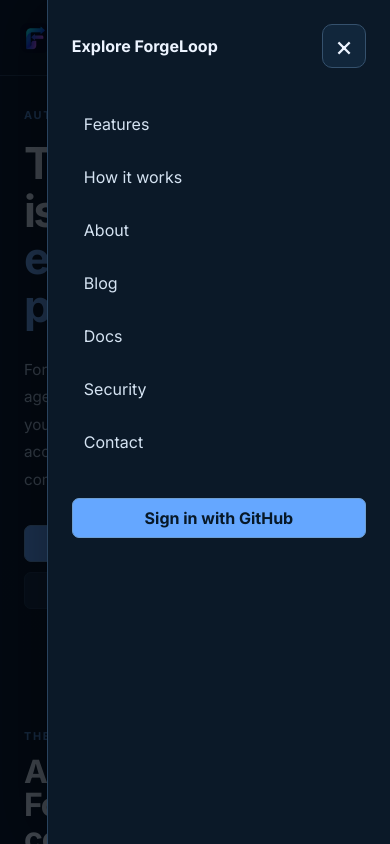
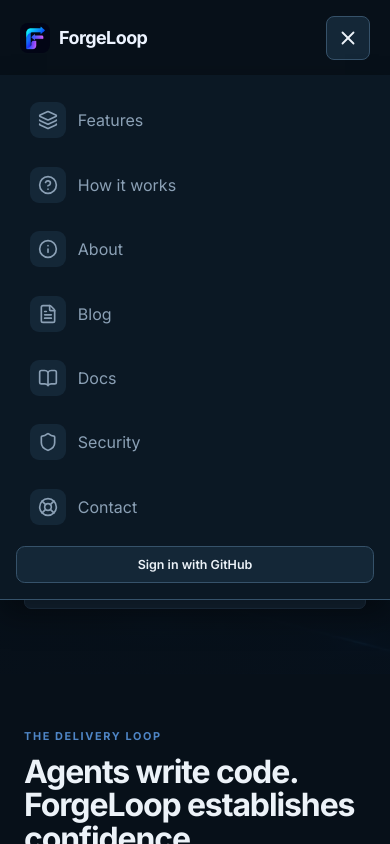
Before and after one commit to JRH89/ForgeLoop, a React (Vite) app in the folder frontend/: page / in a window 390 px wide. Both pictures are taken after a click on the button "Open navigation". Shown: the top 844 px of the page. Built offline with nearby package versions, Linux system fonts and the light colour scheme.

Commit message:
feat(web): match mobile navigation to console dropdown

```diff
--- a/frontend/src/public/PublicLayout.tsx
+++ b/frontend/src/public/PublicLayout.tsx
@@ -2,19 +2,20 @@
 const favicon='/icons/icon-192.png';
 import { REPOSITORY } from './content';
 import { heroStyle } from './heroes';
+import { BookOpen, CircleHelp, FileText, Info, Layers, LifeBuoy, Menu, Shield, X } from 'lucide-react';
 
 const links = [['Features','/features'],['How it works','/how-it-works'],['About','/about'],['Blog','/blog'],['Docs','/docs']];
+const mobileIcons = [Layers, CircleHelp, Info, FileText, BookOpen, Shield, LifeBuoy];
 export function PublicHeader() {
   return <header className="landing-nav public-nav">
     <a className="brand" href="/" aria-label="ForgeLoop home"><img src={favicon} width="30" height="30" alt=""/><strong>ForgeLoop</strong></a>
     <nav aria-label="Main navigation">{links.map(([label,path])=><a key={path} href={path}>{label}</a>)}</nav>
     <a className="primary" href="/oauth2/authorization/github">Sign in with GitHub</a>
-    <button className="menu-toggle" type="button" aria-label="Open navigation" aria-expanded="false" aria-controls="mobile-menu" hidden><span/><span/><span/></button>
-    <dialog id="mobile-menu" className="mobile-drawer" aria-labelledby="mobile-menu-title">
-      <div className="drawer-heading"><strong id="mobile-menu-title">Explore ForgeLoop</strong><button type="button" className="menu-close" aria-label="Close navigation">×</button></div>
-      <nav aria-label="Mobile navigation">{[...links,['Security','/security'],['Contact','/contact']].map(([label,path])=><a key={path} href={path}>{label}</a>)}</nav>
-      <a className="primary" href="/oauth2/authorization/github">Sign in with GitHub</a>
-    </dialog>
+    <button className="menu-toggle" type="button" aria-label="Open navigation" aria-expanded="false" aria-controls="mobile-menu" hidden><Menu className="menu-open-icon" size={22} aria-hidden="true"/><X className="menu-close-icon" size={22} aria-hidden="true"/></button>
+    <div id="mobile-menu" className="mobile-dropdown" inert aria-hidden="true">
+      <nav aria-label="Mobile navigation">{[...links,['Security','/security'],['Contact','/contact']].map(([label,path],index)=>{const Icon=mobileIcons[index];return <a key={path} href={path}><span className="menu-link-icon"><Icon size={20} aria-hidden="true"/></span>{label}</a>;})}</nav>
+      <a className="mobile-signin" href="/oauth2/authorization/github">Sign in with GitHub</a>
+    </div>
     <noscript><nav aria-label="Mobile navigation">{links.map(([label,path])=><a key={path} href={path}>{label}</a>)}</nav></noscript>
   </header>;
 }
--- a/frontend/src/public/navigation.ts
+++ b/frontend/src/public/navigation.ts
@@ -1,51 +1,38 @@
-/** Enhance static HTML without loading React or the authenticated console. */
+/** Enhance static HTML with the console's non-modal dropdown interaction. */
 export function initializeNavigation() {
   const toggle = document.querySelector<HTMLButtonElement>('.menu-toggle');
-  const drawer = document.querySelector<HTMLDialogElement>('.mobile-drawer');
-  if (!toggle || !drawer || toggle.dataset.ready) return;
+  const panel = document.querySelector<HTMLElement>('.mobile-dropdown');
+  if (!toggle || !panel || toggle.dataset.ready) return;
   toggle.dataset.ready = 'true';
   toggle.hidden = false;
-  let closing = false;
-  let previousOverflow = '';
-  const close = () => {
-    if (!drawer.open || closing) return;
-    closing = true;
-    drawer.classList.remove('is-open');
-    // Keep the native modal/focus trap active until the exit transition completes.
-    window.setTimeout(() => {
-      // Restore synchronously: the native close event is queued and can arrive
-      // after a fast reopen, otherwise capturing 'hidden' as the prior state.
-      toggle.setAttribute('aria-expanded', 'false');
-      document.documentElement.style.overflow = previousOverflow;
-      drawer.close();
-      closing = false;
-      toggle.focus();
-    }, matchMedia('(prefers-reduced-motion: reduce)').matches ? 0 : 260);
+  let open = false;
+  const setOpen = (value: boolean, restoreFocus = false) => {
+    open = value;
+    panel.classList.toggle('is-open', open);
+    panel.inert = !open;
+    panel.setAttribute('aria-hidden', String(!open));
+    toggle.setAttribute('aria-expanded', String(open));
+    toggle.setAttribute('aria-label', open ? 'Close navigation' : 'Open navigation');
+    if (restoreFocus) toggle.focus();
   };
-  toggle.addEventListener('click', () => {
-    if (drawer.open) return;
-    previousOverflow = document.documentElement.style.overflow;
-    document.documentElement.style.overflow = 'hidden';
-    drawer.showModal();
-    toggle.setAttribute('aria-expanded', 'true');
-    requestAnimationFrame(() => requestAnimationFrame(() => {
-      if (drawer.open && !closing) drawer.classList.add('is-open');
-    }));
+  toggle.addEventListener('click', () => setOpen(!open));
+  document.addEventListener('keydown', event => {
+    if (open && event.key === 'Escape') setOpen(false, true);
   });
-  drawer.querySelector('.menu-close')?.addEventListener('click', close);
-  drawer.addEventListener('cancel', event => { event.preventDefault(); close(); });
-  drawer.addEventListener('keydown', event => {
-    if (event.key !== 'Tab') return;
-    const items = Array.from(drawer.querySelectorAll<HTMLElement>('button, a[href]'));
-    const first = items[0];
-    const last = items[items.length - 1];
-    if (event.shiftKey && document.activeElement === first) {
-      event.preventDefault(); last.focus();
-    } else if (!event.shiftKey && document.activeElement === last) {
-      event.preventDefault(); first.focus();
-    }
+  document.addEventListener('pointerdown', event => {
+    if (open && event.target instanceof Node && !panel.contains(event.target) && !toggle.contains(event.target)) setOpen(false);
   });
-  drawer.addEventListener('click', event => { if (event.target === drawer) close(); });
-  // Do not leave an invisible modal trapping focus when rotating to desktop width.
-  matchMedia('(min-width: 1001px)').addEventListener('change', event => { if (event.matches) close(); });
+  // Normal tabbing can leave this non-modal panel; no scroll lock or focus trap.
+  document.addEventListener('focusin', event => {
+    if (open && event.target instanceof Node && !panel.contains(event.target) && !toggle.contains(event.target)) setOpen(false);
+  });
+  panel.addEventListener('click', event => {
+    if (event.target instanceof Element && event.target.closest('a')) setOpen(false);
+  });
+  for (const link of panel.querySelectorAll<HTMLAnchorElement>('nav a')) {
+    if (link.pathname === window.location.pathname) link.setAttribute('aria-current', 'page');
+  }
+  matchMedia('(min-width: 1001px)').addEventListener('change', event => {
+    if (event.matches) setOpen(false);
+  });
 }
--- a/frontend/src/public/public.css
+++ b/frontend/src/public/public.css
@@ -26,17 +26,25 @@
 .public-nav>nav{justify-content:center}.public-nav>.primary{justify-self:end;margin-left:0}
 .public-site .public-footer{padding-inline:28px}
 .public-site .menu-toggle{display:none}
-.public-site .mobile-drawer{position:fixed;inset:0 0 0 auto;margin:0;width:min(380px,88vw);max-width:none;height:100dvh;max-height:none;box-sizing:border-box;padding:24px;border:0;border-left:1px solid #29435e;background:#0b1928;color:#edf4ff;transform:translateX(100%);transition:transform 250ms cubic-bezier(.22,1,.36,1);box-shadow:-16px 0 60px #0005}
-.public-site .mobile-drawer.is-open{transform:translateX(0)}
-.mobile-drawer::backdrop{background:#02081000;transition:background 250ms ease}
-.mobile-drawer.is-open::backdrop{background:#020810b8}
-.drawer-heading{display:flex;justify-content:space-between;align-items:center;gap:16px;margin-bottom:32px}
-.public-site .menu-close,.public-site .menu-toggle{border:1px solid #35516d;border-radius:10px;background:#11263b;color:#edf4ff;cursor:pointer;width:44px;height:44px;flex-shrink:0}
-.public-site .menu-close{font-size:28px;line-height:1}
-.mobile-drawer nav{display:flex;flex-direction:column;gap:5px;margin-bottom:32px}
-.mobile-drawer nav a{display:block;padding:14px 12px;color:#d5e3f2;text-decoration:none;border-radius:8px;font-size:1rem}
-.mobile-drawer nav a:hover{background:#18314c;color:white}
-.mobile-drawer>.primary{display:block;text-align:center;text-decoration:none}
+.public-site .mobile-dropdown{display:none}
+.public-site .menu-toggle{border:1px solid #36526a;border-radius:.5rem;background:#142737;color:#ecf2f8;cursor:pointer;width:44px;height:44px}
+.menu-toggle .menu-close-icon{display:none}
+.menu-toggle[aria-expanded=true] .menu-open-icon{display:none}
+.menu-toggle[aria-expanded=true] .menu-close-icon{display:block}
+@media(max-width:1000px){
+  .public-site .public-nav{position:sticky;top:0;z-index:20}
+  .public-site .mobile-dropdown{display:block;position:absolute;top:100%;left:0;right:0;max-height:calc(100dvh - 76px);overflow-y:auto;padding:1rem;background:#0b1824;border-bottom:1px solid #36526a;box-shadow:0 15px 30px #0006;opacity:0;visibility:hidden;pointer-events:none;transform:translateY(-12px);transition:opacity .2s ease,transform .2s ease,visibility .2s}
+  .public-site .mobile-dropdown.is-open{opacity:1;visibility:visible;pointer-events:auto;transform:translateY(0);transition:opacity .2s ease,transform .2s ease}
+  .mobile-dropdown nav{display:grid;grid-template-columns:1fr;gap:.35rem}
+  .mobile-dropdown nav a{display:flex;align-items:center;gap:12px;min-height:44px;padding:.65rem .8rem;border:1px solid transparent;border-radius:8px;color:#8ba0b5;font-size:1rem;text-decoration:none}
+  .mobile-dropdown nav a:hover{background:#142737;color:#ecf2f8}
+  .mobile-dropdown nav a[aria-current=page]{background:#123b31;border-color:#285747;color:#ecf2f8}
+  .menu-link-icon{display:inline-flex;align-items:center;justify-content:center;padding:8px;border-radius:9px;background:#142737;color:#8ba0b5}
+  .mobile-dropdown a[aria-current=page] .menu-link-icon{background:#194b3e;color:#46dfaa}
+  .public-site .public-nav .mobile-signin{display:flex;align-items:center;justify-content:center;margin-top:.6rem;padding:.65rem 1rem;border:1px solid #36526a;border-radius:.55rem;background:#142737;color:#ecf2f8;font-weight:600;text-decoration:none}
+  .mobile-signin:hover{background:#254459}
+}
+@media(prefers-reduced-motion:reduce){.public-site .mobile-dropdown{transition:none}}
 .public-nav :focus-visible{outline:2px solid #91c5ff;outline-offset:4px}
 .public-nav noscript{display:none}
 @media(max-width:1000px){
@@ -48,7 +56,6 @@
   .public-nav noscript nav{display:flex;flex-wrap:wrap;gap:16px}
 }
 @media(max-width:760px){.public-site .public-nav{padding-inline:20px}.public-site .public-footer{padding-inline:24px}}
-@media(prefers-reduced-motion:reduce){.mobile-drawer::backdrop{transition:none}}
 
 /* All hero templates share a scrim below large desktop width, where copy overlaps artwork. */
 .public-site .landing-hero,.public-site .public-hero{--hero-overlay-start:0;--hero-overlay-end:0;--hero-source:var(--hero-image);background-image:linear-gradient(90deg,rgba(7,16,25,var(--hero-overlay-start)) 0%,rgba(7,16,25,var(--hero-overlay-start)) 55%,rgba(7,16,25,var(--hero-overlay-end)) 100%),var(--hero-source)}
```
Also changed, not shown: 2 other files (tests, documents, lock files or other folders).
